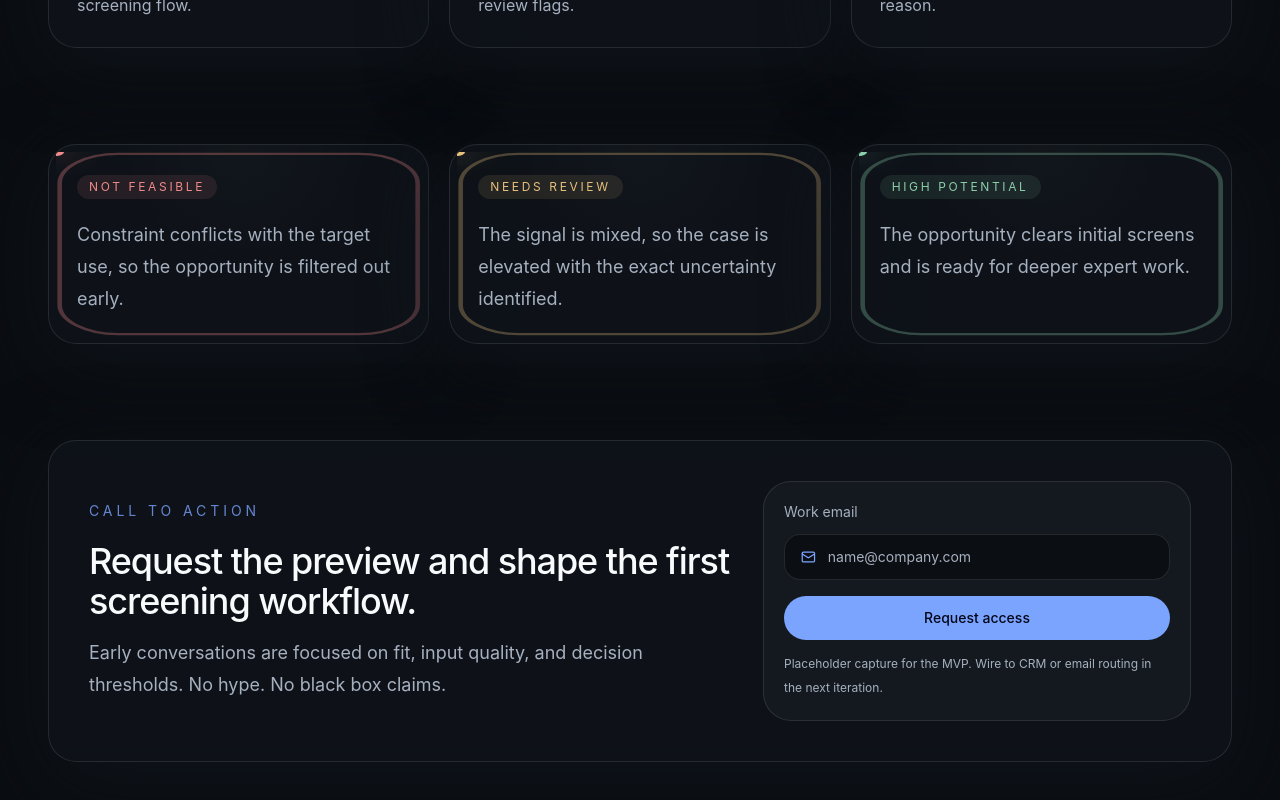
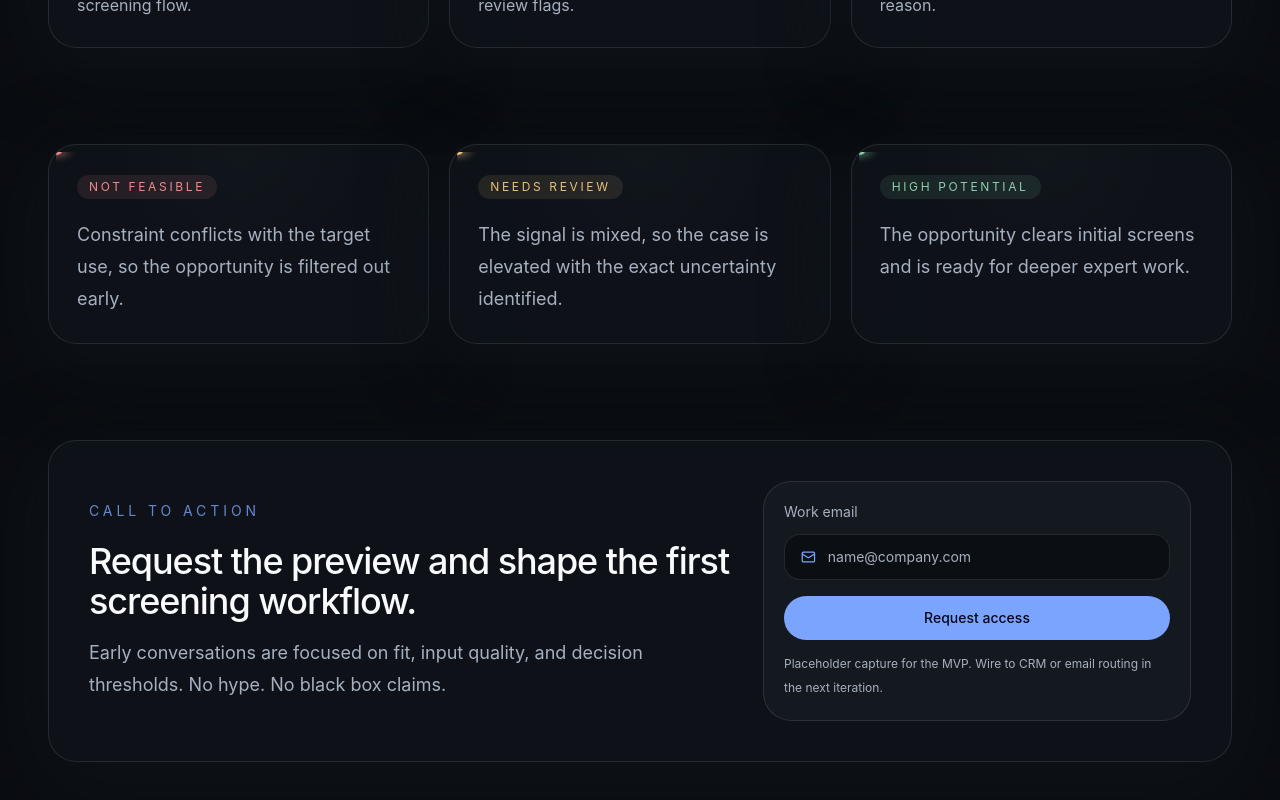
Before and after one commit to simon1971/feasibility-intelligence, a Next.js app: page / in a window 1280 px wide. Shown: the part 2005-2805 px from the top of the page. Built offline with nearby package versions, Linux system fonts and the light colour scheme.

Commit message:
refactor: polish output card tracer animation

```diff
--- a/components/outcome-cards.tsx
+++ b/components/outcome-cards.tsx
@@ -24,10 +24,11 @@ export function OutcomeCards({ outcomes }: { outcomes: readonly Outcome[] }) {
 function OrbitCard({ outcome, index }: { outcome: Outcome; index: number }) {
   const theme = toneTheme(outcome.tone);
   const pathId = useId().replace(/:/g, '');
+  const begin = `${index * 0.6}s`;
 
   return (
     <Card className="group relative overflow-hidden p-7">
-      <div className="pointer-events-none absolute inset-0 rounded-[28px] bg-[radial-gradient(circle_at_top,rgba(255,255,255,0.05),transparent_45%)] opacity-40" />
+      <div className="pointer-events-none absolute inset-0 rounded-[28px] bg-[radial-gradient(circle_at_top,rgba(255,255,255,0.05),transparent_48%)] opacity-35" />
 
       <svg
         aria-hidden="true"
@@ -35,21 +36,24 @@ function OrbitCard({ outcome, index }: { outcome: Outcome; index: number }) {
         viewBox="0 0 100 100"
         preserveAspectRatio="none"
       >
-        <rect
-          x="1"
-          y="1"
-          width="98"
-          height="98"
-          rx="16"
-          fill="none"
-          className={theme.borderStroke}
-          strokeWidth="1.25"
-        />
         <defs>
           <path id={pathId} d="M17,1 H83 A16,16 0 0 1 99,17 V83 A16,16 0 0 1 83,99 H17 A16,16 0 0 1 1,83 V17 A16,16 0 0 1 17,1 Z" />
+          <filter id={`${pathId}-blur`} x="-50%" y="-50%" width="200%" height="200%">
+            <feGaussianBlur stdDeviation="1.6" />
+          </filter>
         </defs>
-        <circle r="2.2" className={theme.dotFill}>
-          <animateMotion dur="8.8s" begin={`${index * 0.5}s`} repeatCount="indefinite" rotate="auto" calcMode="linear">
+
+        <rect x="1" y="1" width="98" height="98" rx="16" fill="none" className="stroke-white/8" strokeWidth="1.1" />
+        <rect x="1" y="1" width="98" height="98" rx="16" fill="none" className={theme.edgeTint} strokeWidth="1.1" />
+
+        <circle r="3.2" className={theme.glowFill} filter={`url(#${pathId}-blur)`} opacity="0.42">
+          <animateMotion dur="7.2s" begin={begin} repeatCount="indefinite" rotate="auto" calcMode="linear">
+            <mpath href={`#${pathId}`} />
+          </animateMotion>
+        </circle>
+
+        <circle r="1.55" className={theme.dotFill}>
+          <animateMotion dur="7.2s" begin={begin} repeatCount="indefinite" rotate="auto" calcMode="linear">
             <mpath href={`#${pathId}`} />
           </animateMotion>
         </circle>
@@ -70,20 +74,23 @@ function toneTheme(tone: OutputTone) {
     case 'danger':
       return {
         pill: 'bg-danger/10 text-danger',
-        dotFill: 'fill-danger drop-shadow-[0_0_6px_rgba(240,139,139,0.95)]',
-        borderStroke: 'stroke-danger/30',
+        dotFill: 'fill-danger',
+        glowFill: 'fill-danger',
+        edgeTint: 'stroke-danger/14',
       };
     case 'warning':
       return {
         pill: 'bg-warning/10 text-warning',
-        dotFill: 'fill-warning drop-shadow-[0_0_6px_rgba(231,192,125,0.95)]',
-        borderStroke: 'stroke-warning/30',
+        dotFill: 'fill-warning',
+        glowFill: 'fill-warning',
+        edgeTint: 'stroke-warning/14',
       };
     case 'success':
       return {
         pill: 'bg-success/10 text-success',
-        dotFill: 'fill-success drop-shadow-[0_0_6px_rgba(139,208,170,0.95)]',
-        borderStroke: 'stroke-success/30',
+        dotFill: 'fill-success',
+        glowFill: 'fill-success',
+        edgeTint: 'stroke-success/14',
       };
   }
 }
```
